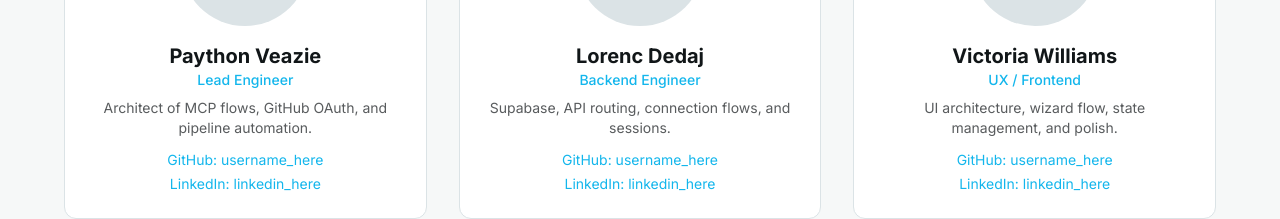
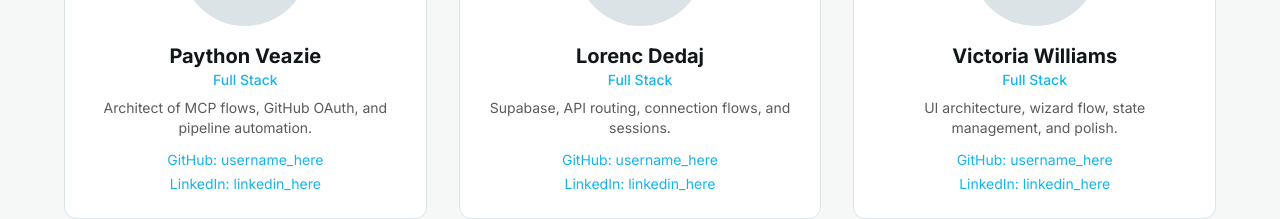
Before and after one commit to CICDAutoDeploy/autodeploy-landing, a React (Vite) app: page / in a window 1280 px wide. Shown: the part 2638-2857 px from the top of the page. Built offline with nearby package versions, Linux system fonts and the light colour scheme; no server answers.

Commit message:
update: fixed roles

```diff
--- a/src/App.tsx
+++ b/src/App.tsx
@@ -326,17 +326,17 @@ function Team() {
   const team = [
     {
       name: "Paython Veazie",
-      role: "Lead Engineer",
+      role: "Full Stack",
       bio: "Architect of MCP flows, GitHub OAuth, and pipeline automation.",
     },
     {
       name: "Lorenc Dedaj",
-      role: "Backend Engineer",
+      role: "Full Stack",
       bio: "Supabase, API routing, connection flows, and sessions.",
     },
     {
       name: "Victoria Williams",
-      role: "UX / Frontend",
+      role: "Full Stack",
       bio: "UI architecture, wizard flow, state management, and polish.",
     },
   ];
```
